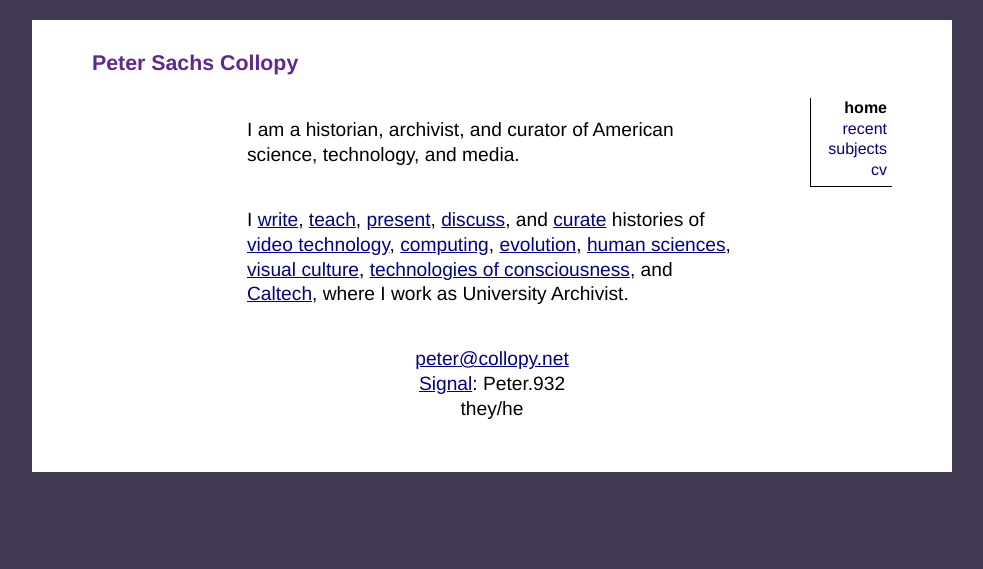
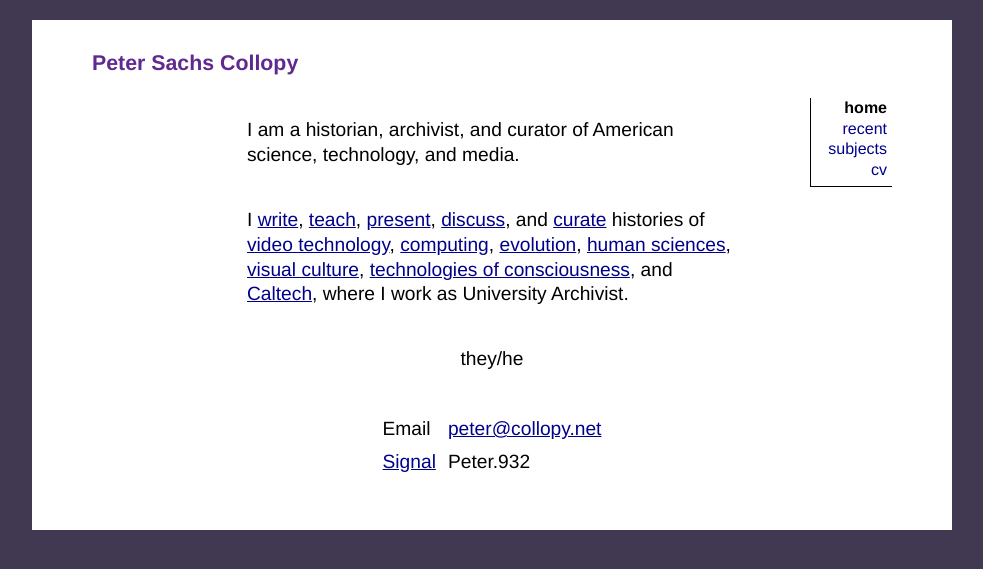
Before and after one commit to collopy/collopy.github.io, a Jekyll site: the page built from index.html, in a window 1280 px wide. Shown: the top 569 px of the page, without its empty margins (148-1131 px from the left). Built offline with Jekyll 4.4.1, drawn with Linux system fonts in a browser that asks for light colours.

Commit message:
Added contact table

```diff
--- a/css/home.css
+++ b/css/home.css
@@ -1 +1,2 @@
-p {font-size: larger; margin: 40px auto 20px; max-width: 490px;}
+p, table {font-size: larger; margin: 40px auto 20px; max-width: 490px;}
+td {padding: 3px 5px;}
--- a/index.html
+++ b/index.html
@@ -9,7 +9,15 @@ layout: index
 	I <a href="writing/">write</a>, <a href="teaching/">teach</a>, <a href="presentations/">present</a>, <a href="discussions/">discuss</a>, and <a href="exhibits/">curate</a> histories of <a href="subjects/video/">video technology</a>, <a href="subjects/computing/">computing</a>, <a href="subjects/evolution/">evolution</a>, <a href="subjects/human-sciences/">human sciences</a>, <a href="subjects/visual-culture/">visual culture</a>, <a href="subjects/consciousness/">technologies of consciousness</a>, and <a href="subjects/caltech/">Caltech</a>, where I work as University Archivist.
 </p>
 <p style="text-align: center;">
-	<a href="mailto:peter@collopy.net">peter@collopy.net</a><br>
-	<a href="https://signal.org">Signal</a>: Peter.932<br>
 	they/he
 </p>
+<table>
+	<tr>
+		<td>Email</td>
+		<td><a href="mailto:peter@collopy.net">peter@collopy.net</a></td>
+	</tr>
+	<tr>
+		<td><a href="https://signal.org">Signal</a></td>
+		<td>Peter.932</td>
+	</tr>
+</table>
```
Also changed, not shown: 1 other file.
